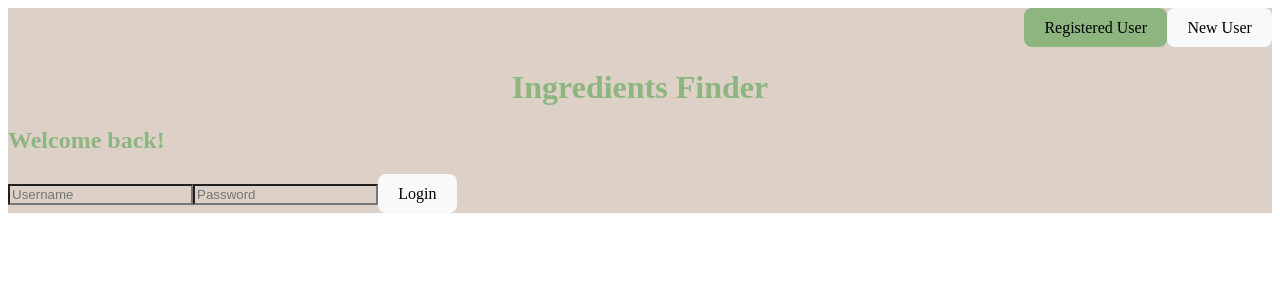
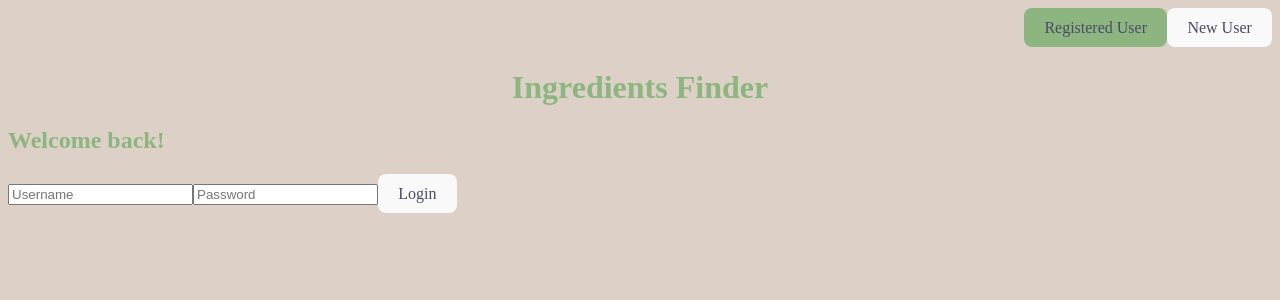
Before and after one commit to Hashwi/Camille-s_mvp, a React (Vite) app in the folder client/: page / in a window 1280 px wide. Shown: the top 300 px of the page. Built offline with nearby package versions, Linux system fonts and the light colour scheme.

Commit message:
page initial styling done

```diff
--- a/client/index.html
+++ b/client/index.html
@@ -6,7 +6,7 @@
     <meta name="viewport" content="width=device-width, initial-scale=1.0" />
     <title>Skincare Ingredient Finder</title>
   </head>
-  <body>
+  <body class="appContainer">
     <div id="root"></div>
     <script type="module" src="/src/main.jsx"></script>
   </body>
--- a/client/src/components/NewUserView.jsx
+++ b/client/src/components/NewUserView.jsx
@@ -1,11 +1,14 @@
 import React, { useEffect, useState } from "react";
-import { components } from "react-select";
-import Select from 'react-select'
+
 
 function UserView() {
   const [quiz, setQuiz] = useState({ question: "", answers: [] });
   const [selectedValues, setSelectedValues] = useState([]);
   const [isSelected, setIsSelected] = useState(false);
+  const { id, question, answers } = quiz;
+  const totalQuestions = 5;
+
+
 
   useEffect(() => {
     showQuestionnaire(1);
@@ -38,7 +41,7 @@ function UserView() {
       return;
     }
     if (quiz.id === totalQuestions) {
-      alert(`Your concerns are ${selectedValues}.`);
+      alert(`Your answers are ${selectedValues.join(", ")}.`);
       setSelectedValues([]);
       showQuestionnaire(1);
     }
@@ -47,8 +50,6 @@ function UserView() {
     }
   };
 
-  const { id, question, answers } = quiz;
-  const totalQuestions = 5;
 
   return (
     <div>
--- a/client/src/index.css
+++ b/client/src/index.css
@@ -1,8 +1,3 @@
-* {
-  background-color: #DDD1C7;
-}
-
-
 .viewButtons {
   text-align: right;
 }
@@ -13,7 +8,7 @@ ul {
 
 h1 {
   color: #8DB580;
-  text-align: center ;
+  text-align: center;
 }
 
 h2 {
@@ -29,6 +24,7 @@ h3 {
 }
 
 button {
+  color: #4B4A67;
   border-radius: 8px;
   border: 1px solid transparent;
   padding: 0.6em 1.2em;
@@ -59,11 +55,9 @@ button:focus-visible {
 
 @media (prefers-color-scheme: light) {
   :root {
-    color: #213547;
-    background-color: #ffffff;
-  }
-  a:hover {
-    color: #747bff;
+    color: #4B4A67;
+    background-color: #DDD1C7;
+    font-size: 20;
   }
   button {
     background-color: #f9f9f9;
```
